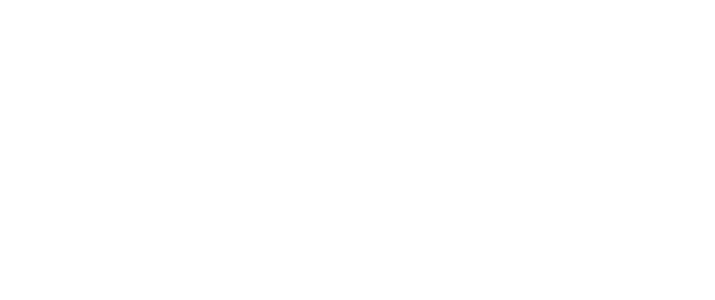
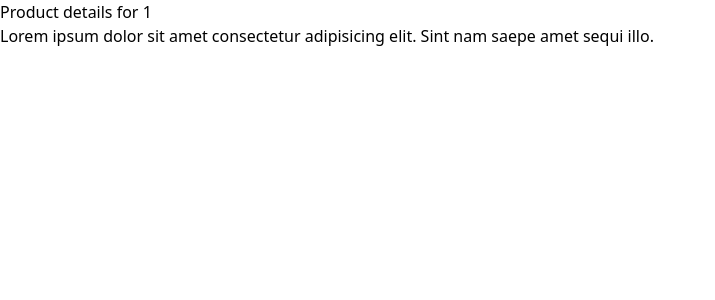
Before and after one commit to gloriabee/Nuxt3_crash, a Nuxt app: page /projects/1 in a window 1280 px wide. Before the commit this address had no page. Shown: the top 300 px of the page, without its empty margins (0-715 px from the left). Built offline with nearby package versions, Linux system fonts and the light colour scheme.

Commit message:
Route Parameters

```diff
--- /dev/null
+++ b/pages/projects/[id].vue
@@ -0,0 +1,18 @@
+ <!-- Route parameters : /products/:id eg- /products/1 -->
+
+<script setup lang="ts">
+   const {id} = useRoute().params
+</script>
+
+<template>
+    <div>
+        <p>Product details for {{ id }}</p>
+        <p>Lorem ipsum dolor sit amet consectetur adipisicing elit. Sint nam saepe amet sequi illo.</p>
+    </div>
+</template>
+
+
+
+<style scoped>
+
+</style>
```
